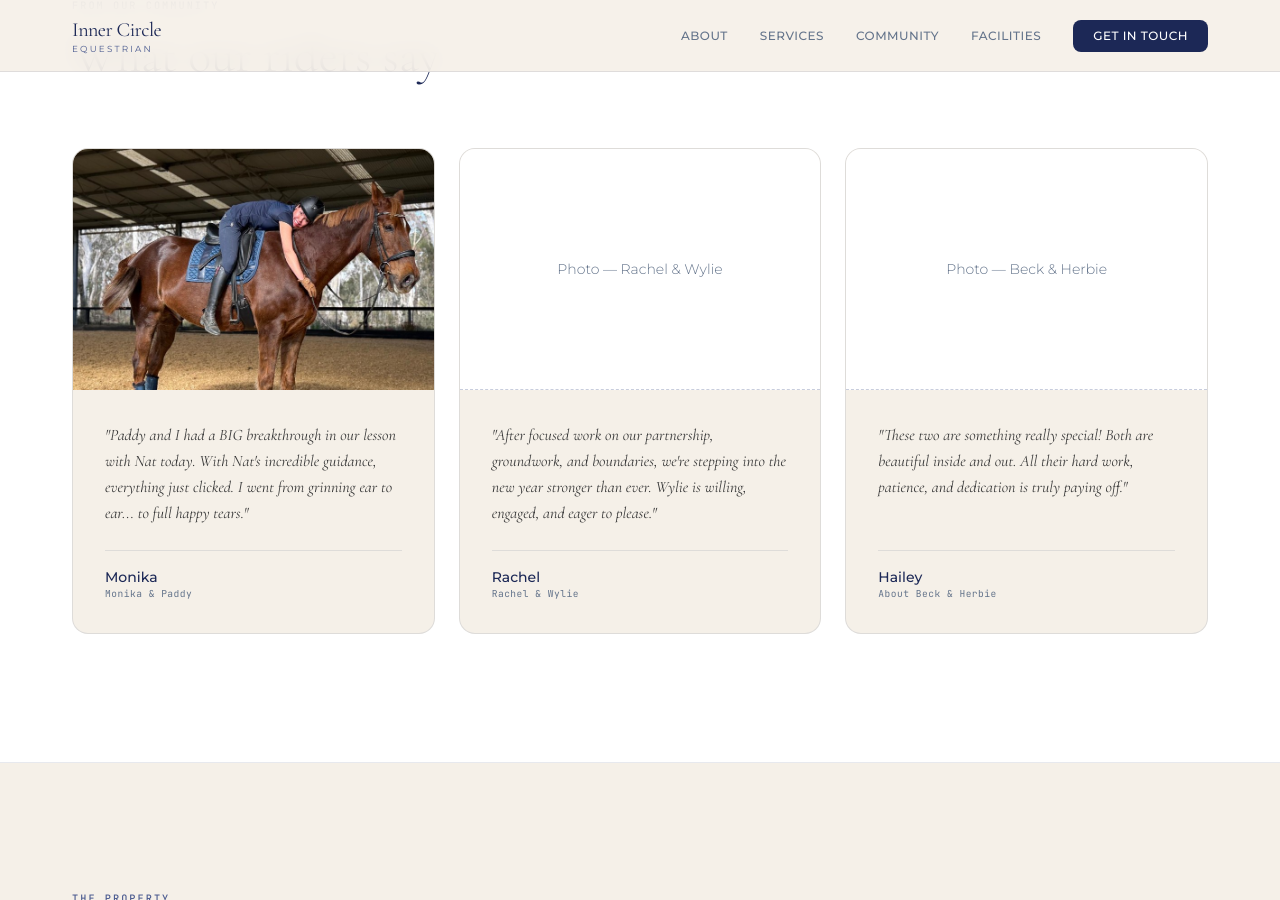
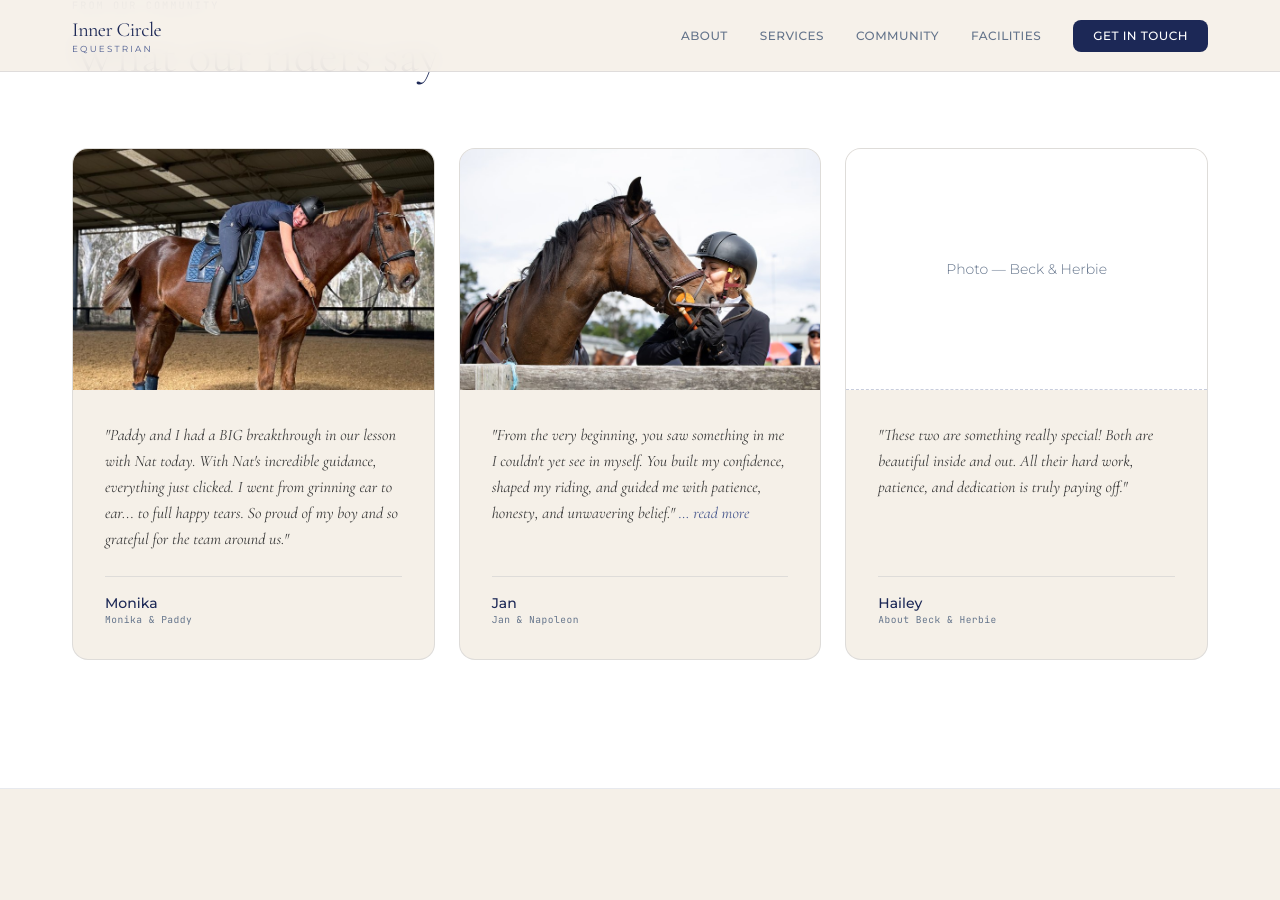
Before and after one commit to almostawake/ic-website, a Jekyll site: the page built from index.html, in a window 1280 px wide and 900 px high, scrolled down 3841 px. Built offline with Jekyll 4.4.1, drawn with Linux system fonts in a browser that asks for light colours; nearby versions of some CDN libraries.

Commit message:
Add Jan testimonial with photo and read-more expand pattern
Jan & Napoleon photo cropped to 3:2, replaces Rachel placeholder.
Longer testimonials now show a pull quote with "... read more"
that expands via Alpine x-collapse for the full text.

Co-Authored-By: Claude Opus 4.6 (1M context) <noreply@anthropic.com>

```diff
--- a/index.html
+++ b/index.html
@@ -178,13 +178,13 @@ document.addEventListener('DOMContentLoaded', () => {
 
     <div class="grid md:grid-cols-3 gap-6 items-stretch stagger">
       <!-- Monika -->
-      <div class="reveal bg-ic-cream border border-[rgba(28,40,86,0.1)] rounded-brand-lg overflow-hidden flex flex-col">
+      <div class="reveal bg-ic-cream border border-[rgba(28,40,86,0.1)] rounded-brand-lg overflow-hidden flex flex-col" x-data="{ expanded: false }">
         <div class="aspect-[3/2] overflow-hidden">
           <img src="{{ '/assets/images/testimonial-monika.jpg' | relative_url }}" alt="Monika hugging her horse Paddy after a breakthrough lesson" class="w-full h-full object-cover">
         </div>
         <div class="p-8 flex flex-col flex-1">
           <p class="font-display text-base font-normal italic text-ic-text leading-relaxed flex-1">
-            "Paddy and I had a BIG breakthrough in our lesson with Nat today. With Nat's incredible guidance, everything just clicked. I went from grinning ear to ear... to full happy tears."
+            "Paddy and I had a BIG breakthrough in our lesson with Nat today. With Nat's incredible guidance, everything just clicked. I went from grinning ear to ear... to full happy tears. So proud of my boy and so grateful for the team around us."
           </p>
           <div class="mt-6 pt-4 border-t border-[rgba(28,40,86,0.1)]">
             <p class="font-sans text-sm font-medium text-ic-navy">Monika</p>
@@ -193,24 +193,30 @@ document.addEventListener('DOMContentLoaded', () => {
         </div>
       </div>
 
-      <!-- Rachel -->
-      <div class="reveal bg-ic-cream border border-[rgba(28,40,86,0.1)] rounded-brand-lg overflow-hidden flex flex-col">
-        <div class="aspect-[3/2] overflow-hidden border-b border-dashed border-ic-steel/30 bg-white flex items-center justify-center">
-          <span class="text-ic-ash text-sm font-light">Photo — Rachel &amp; Wylie</span>
+      <!-- Jan -->
+      <div class="reveal bg-ic-cream border border-[rgba(28,40,86,0.1)] rounded-brand-lg overflow-hidden flex flex-col" x-data="{ expanded: false }">
+        <div class="aspect-[3/2] overflow-hidden">
+          <img src="{{ '/assets/images/testimonial-jan.jpg' | relative_url }}" alt="Jan kissing Napoleon after a competition" class="w-full h-full object-cover">
         </div>
         <div class="p-8 flex flex-col flex-1">
           <p class="font-display text-base font-normal italic text-ic-text leading-relaxed flex-1">
-            "After focused work on our partnership, groundwork, and boundaries, we're stepping into the new year stronger than ever. Wylie is willing, engaged, and eager to please."
+            "From the very beginning, you saw something in me I couldn't yet see in myself. You built my confidence, shaped my riding, and guided me with patience, honesty, and unwavering belief."
+            <span x-show="!expanded" class="text-ic-steel cursor-pointer hover:text-ic-navy transition" @click="expanded = true">&hellip; read more</span>
           </p>
+          <div x-show="expanded" x-collapse>
+            <p class="font-display text-base font-normal italic text-ic-text leading-relaxed mt-4">
+              "Because of you, I didn't just learn how to ride — I learned how to trust, push past fear, and aim higher than I ever imagined. Every clear round, every milestone, every moment carries your influence."
+            </p>
+          </div>
           <div class="mt-6 pt-4 border-t border-[rgba(28,40,86,0.1)]">
-            <p class="font-sans text-sm font-medium text-ic-navy">Rachel</p>
-            <p class="font-mono text-[0.6rem] tracking-[0.05em] text-ic-ash">Rachel &amp; Wylie</p>
+            <p class="font-sans text-sm font-medium text-ic-navy">Jan</p>
+            <p class="font-mono text-[0.6rem] tracking-[0.05em] text-ic-ash">Jan &amp; Napoleon</p>
           </div>
         </div>
       </div>
 
       <!-- Hailey -->
-      <div class="reveal bg-ic-cream border border-[rgba(28,40,86,0.1)] rounded-brand-lg overflow-hidden flex flex-col">
+      <div class="reveal bg-ic-cream border border-[rgba(28,40,86,0.1)] rounded-brand-lg overflow-hidden flex flex-col" x-data="{ expanded: false }">
         <div class="aspect-[3/2] overflow-hidden border-b border-dashed border-ic-steel/30 bg-white flex items-center justify-center">
           <span class="text-ic-ash text-sm font-light">Photo — Beck &amp; Herbie</span>
         </div>
```
Also changed, not shown: assets/images/testimonial-jan.jpg (added).
